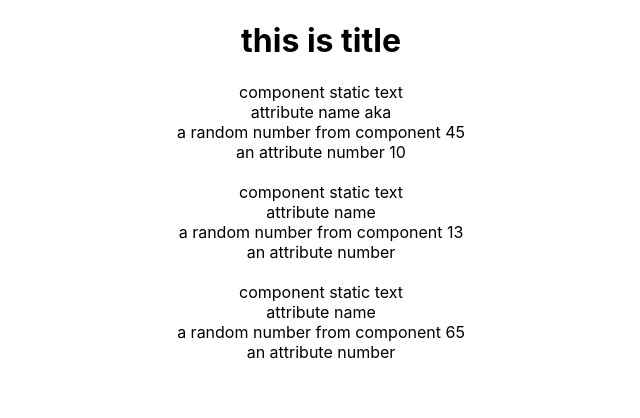
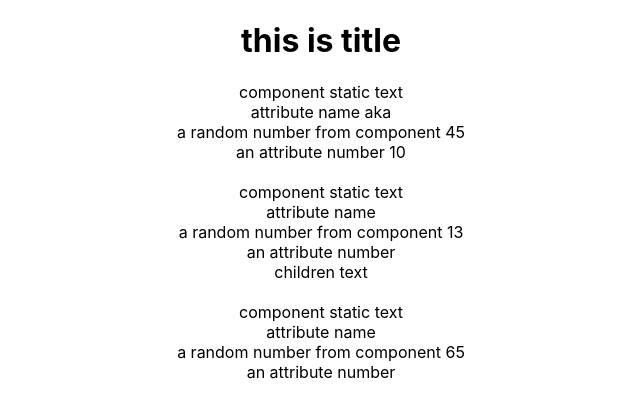
Before and after one commit to Akatsuki-Ryu/fullstackreacttemplate, a React (Create React App) app in the folder client/: page / in a window 1280 px wide. Shown: the top 418 px of the page, without its empty margins (319-959 px from the left). Built offline with nearby package versions, Linux system fonts and the light colour scheme.

Commit message:
children content in app

```diff
--- a/client/src/App.js
+++ b/client/src/App.js
@@ -9,7 +9,7 @@ class App extends Component {
                 <h1>this is title </h1>
                 <Personcomponent name="aka" age="10"/>
                 <br/>
-                <Personcomponent>something text </Personcomponent>
+                <Personcomponent>children text </Personcomponent>
                 <br/>
                 <Personcomponent/>
             </div>
--- a/client/src/component/person.js
+++ b/client/src/component/person.js
@@ -3,7 +3,7 @@ import React, {Component} from 'react';
 class Personcomponent extends Component {
     render() {
         const randomnum = () => {
-            let testfuncret = Math.floor(Math.random()*100);
+            let testfuncret = Math.floor(Math.random() * 100);
             return testfuncret;
         }
         return (
@@ -12,11 +12,11 @@ class Personcomponent extends Component {
                 <br/>
                 attribute name {this.props.name}
                 <br/>
-                a random number from component  {randomnum()}
+                a random number from component {randomnum()}
                 <br/>
                 an attribute number {this.props.age}
-
-
+                <br/>
+                {this.props.children}
             </div>
         );
     }
```
